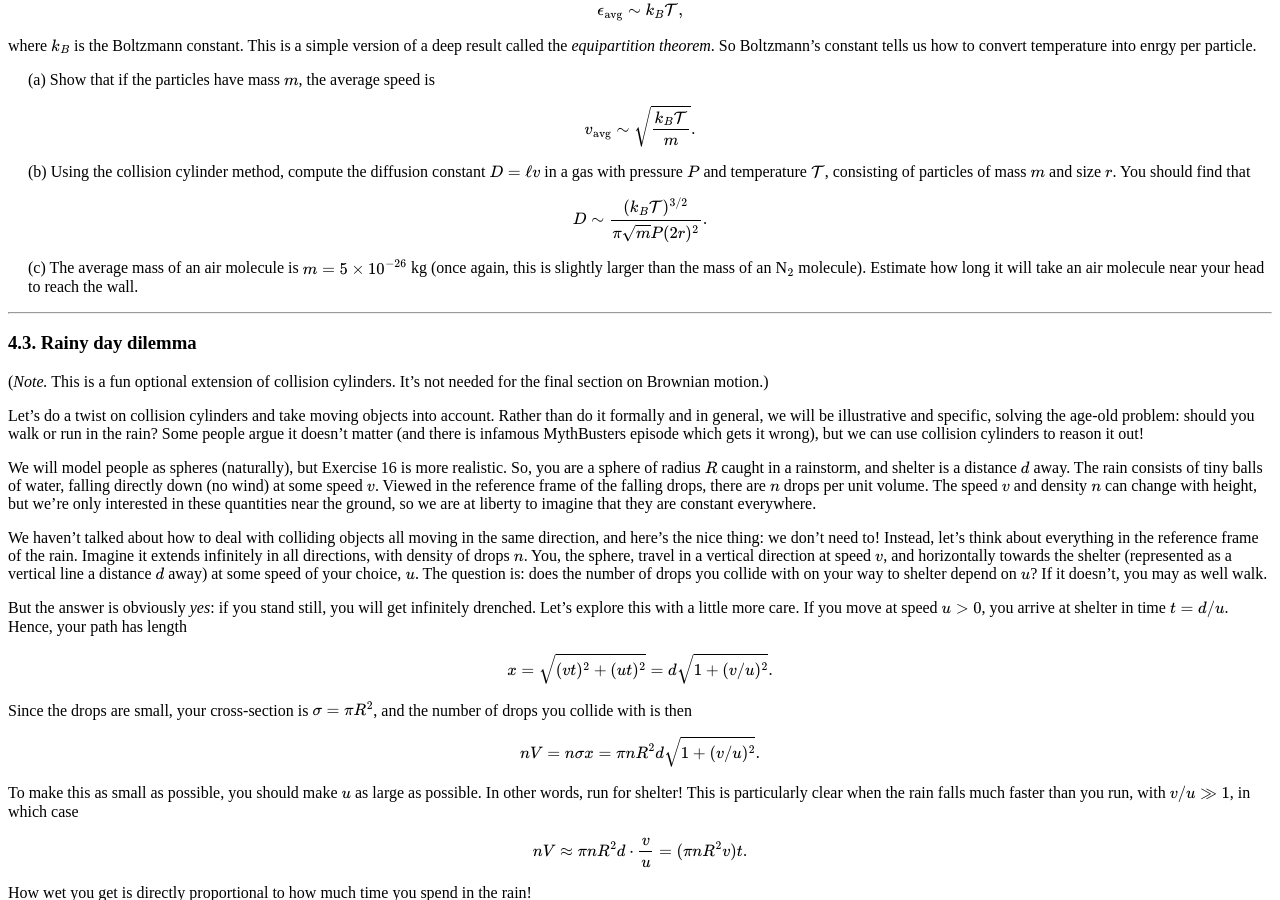
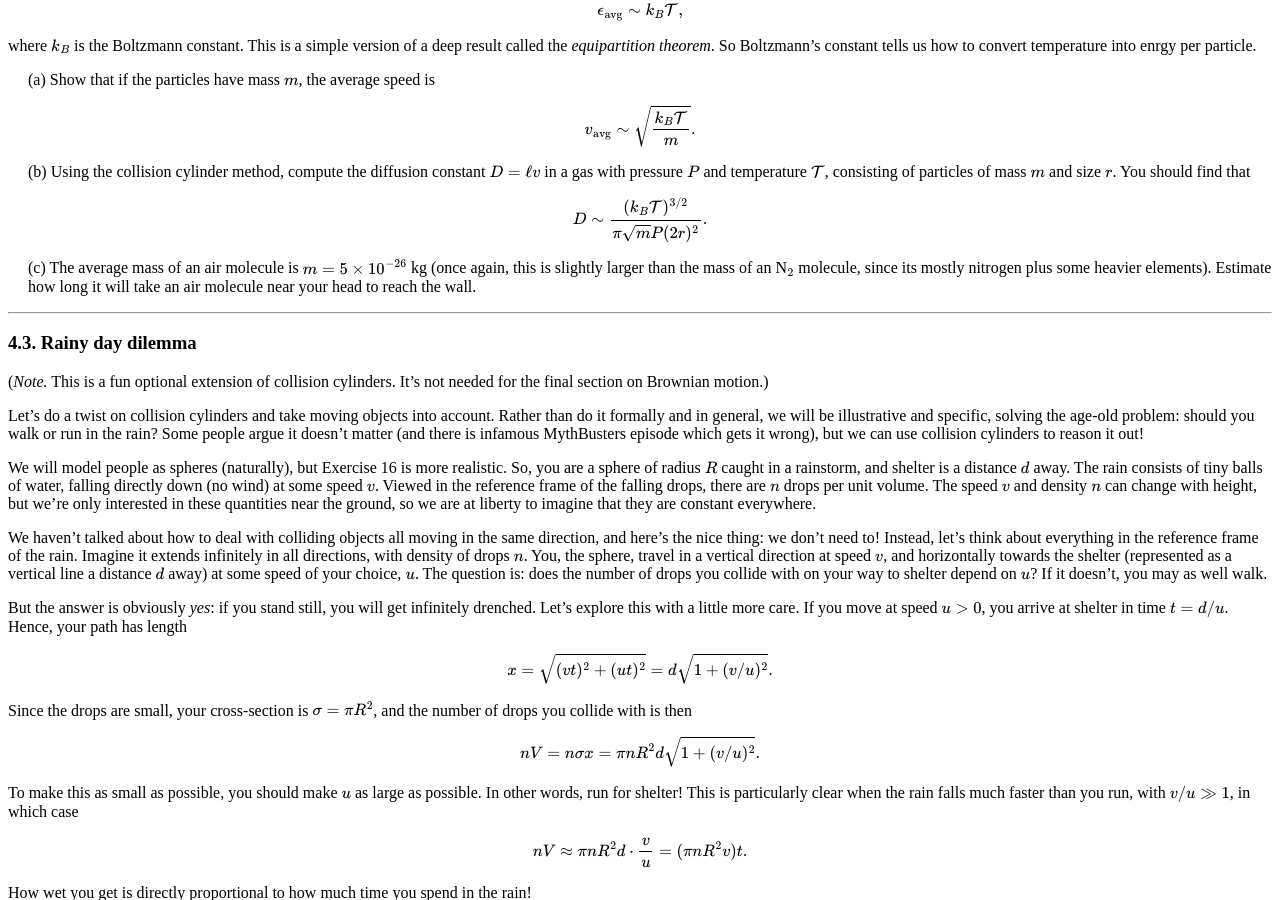
Before and after one commit to hapax/hapax.github.io, a Jekyll site: the page built from assets/simple-physics.md, in a window 1280 px wide and 900 px high, scrolled down 11842 px. Built offline with Jekyll 4.4.1, drawn with Linux system fonts in a browser that asks for light colours; our own code applies the rules of GitHub Pages for plain Markdown files; formulas are drawn with MathJax 3; a script that is not in the unit is left out.

Commit message:
Update simple-physics.md

```diff
--- a/assets/simple-physics.md
+++ b/assets/simple-physics.md
@@ -1333,7 +1333,8 @@ $$
 
 <span style="padding-left: 20px; display:block">
 (c) The average mass of an air molecule is $m = 5 \times 10^{-26}$ kg
-(once again, this is slightly larger than the mass of an N$_2$ molecule).
+(once again, this is slightly larger than the mass of an N$_2$
+molecule, since its mostly nitrogen plus some heavier elements).
 Estimate how long it will take an air molecule near your head to reach the
 wall.
 </span>
```
